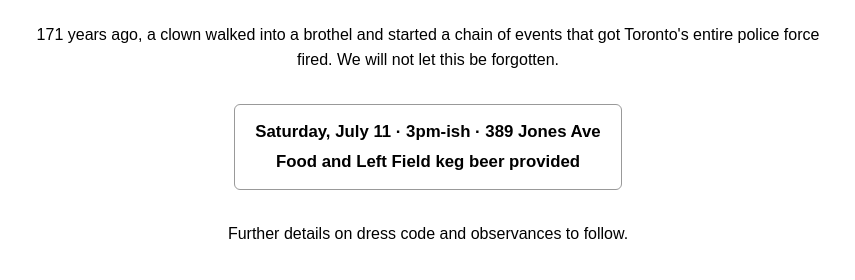
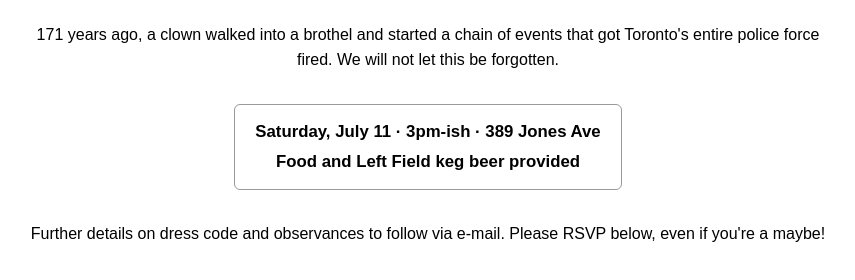
Before and after one commit to nckmartin/nckmartin.github.io, a plain HTML site: page CircusRiot2026.html in a window 1280 px wide. Shown: the part 342-622 px from the top of the page, without its empty margins (212-1067 px from the left). Drawn offline with Linux system fonts and the light colour scheme; grey boxes are pictures that could not be loaded.

Commit message:
Update CircusRiot2026.html

```diff
--- a/CircusRiot2026.html
+++ b/CircusRiot2026.html
@@ -62,7 +62,7 @@
             <strong>Saturday, July 11 &middot; 3pm-ish &middot; 389 Jones Ave</strong><br>
             <strong>Food and Left Field keg beer provided</strong>
         </div>
-        <p>Further details on dress code and observances to follow.</p>
+        <p>Further details on dress code and observances to follow via e-mail. Please RSVP below, even if you're a maybe!</p>
         <img src="party2025.png" alt="Circus Riot 2025">
 <iframe src="https://docs.google.com/forms/d/e/1FAIpQLSdtyD2ElzpN_nwl440ykA5nTLLW-6vaGbW6Tl_4nQnhcxRSJA/viewform?embedded=true" width="640" height="993" frameborder="0" marginheight="0" marginwidth="0">Loading…</iframe>
     </div>
```
